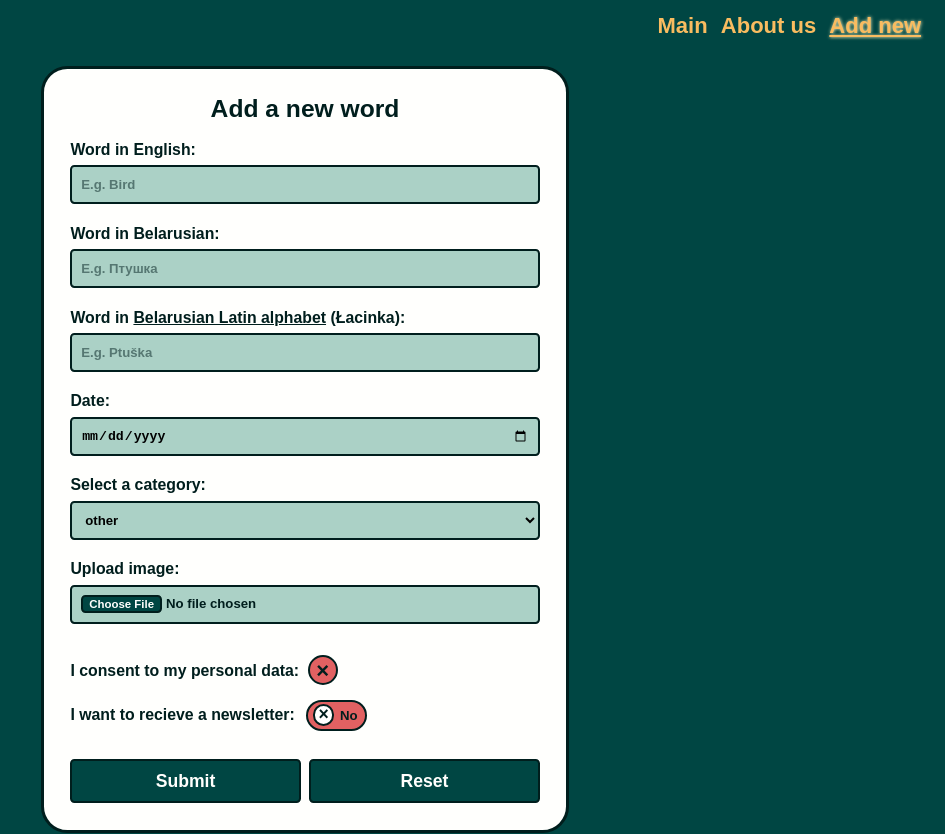
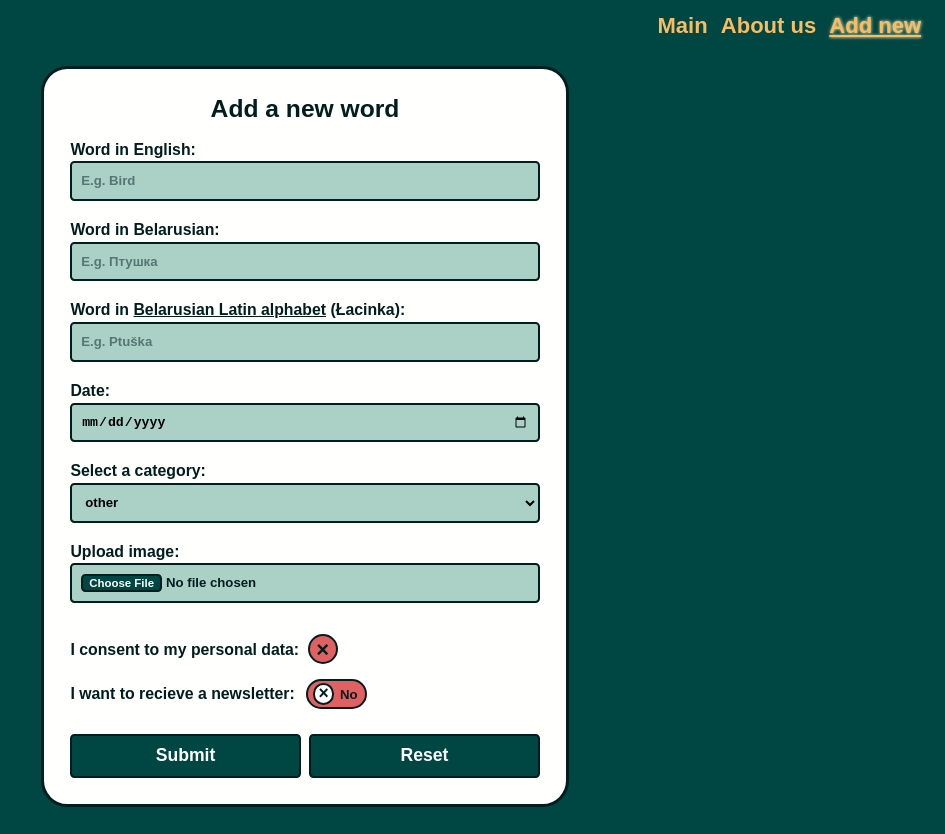
Before and after one commit to kachadi/RSS-react, a React (Vite) app: page /new-word in a window 1280 px wide. Shown: the top 834 px of the page, without its empty margins (335-1280 px from the left). Built offline with nearby package versions, Linux system fonts and the light colour scheme.

Commit message:
feat: addNewWordForm splitted with new FormInput component

```diff
--- a/src/components/add-new-word/AddNewWordForm.css
+++ b/src/components/add-new-word/AddNewWordForm.css
@@ -37,7 +37,7 @@
 .input,
 .form_controls select {
   box-sizing: border-box;
-  margin-top: 0.7rem;
+  margin-top: 0.3rem;
   margin-bottom: 0.3rem;
   padding: 1rem;
   height: 4.5rem;
@@ -51,7 +51,6 @@
 
 .form_controls select {
   margin-bottom: 2.3rem;
-
 }
 
 .form_controls input:hover,
@@ -65,7 +64,7 @@
 }
 
 .form_controls select,
-.upload-input {
+#upload-image {
   cursor: pointer;
 }
 
@@ -84,7 +83,7 @@
   background-color: #f9bc60;
 }
 
-.upload-input::file-selector-button {
+#upload-image::file-selector-button {
   box-sizing: border-box;
   background-color: #004643;
   border: #001e1d 0.3rem solid;
@@ -97,7 +96,7 @@
   cursor: pointer;
 }
 
-.upload-input::file-selector-button:hover {
+#upload-image::file-selector-button:hover {
   background-color: #e16162;
   color: #001e1d;
 }
@@ -152,16 +151,15 @@
   transition: 0.3s;
 }
 
-.checkbox-container input:checked  ~ .checkmark:after {
+.checkbox-container input:checked ~ .checkmark:after {
   content: '\2714';
   top: -0.15rem;
   font-size: 2.2rem;
   color: #fffffd;
 }
 
-
 .form_actions {
-  margin-top: 3rem;
+  margin-top: 2.5rem;
   display: flex;
   align-items: center;
   justify-content: center;
@@ -194,7 +192,6 @@
 }
 
 .switch-container {
-  /* margin-top: 0.5rem; */
   width: fit-content;
   height: 4rem;
   display: flex;
@@ -222,7 +219,6 @@
 .btn-switch__label {
   cursor: pointer;
 }
-
 
 .btn-switch__txt {
   position: relative;
@@ -303,9 +299,7 @@
 }
 
 .error {
-
   background-color: rgba(225, 97, 98, 0.85);
-
 }
 
 .error-msg {
--- a/src/components/add-new-word/AddNewWordForm.tsx
+++ b/src/components/add-new-word/AddNewWordForm.tsx
@@ -3,6 +3,7 @@ import CATEGORIES from '../../constants/categories';
 import FORM_ERROR_MESSAGES from '../../constants/errorMsgs';
 import { IItem } from '../../models/item.model';
 import './AddNewWordForm.css';
+import FormInput from './FormInput';
 
 const falsyFormErrors = {
   enWord: false,
@@ -28,7 +29,6 @@ interface Errors {
 
 interface AddNewWordFormState {
   formErrors: Errors;
-  // submitDisabled: boolean;
 }
 
 class AddNewWordForm extends Component<AddNewWordFormProps, AddNewWordFormState> {
@@ -54,7 +54,6 @@ class AddNewWordForm extends Component<AddNewWordFormProps, AddNewWordFormState>
       formErrors: {
         ...falsyFormErrors,
       },
-      // submitDisabled: true,
     };
   }
 
@@ -135,7 +134,6 @@ class AddNewWordForm extends Component<AddNewWordFormProps, AddNewWordFormState>
       this.props.onAddNewWord(newItem);
 
       event.target.reset();
-      // this.setState({ submitDisabled: true });
     }
   };
 
@@ -154,66 +152,46 @@ class AddNewWordForm extends Component<AddNewWordFormProps, AddNewWordFormState>
         <h1>Add a new word</h1>
         <form className='form' onSubmit={this.submitHandler} onReset={this.resetHandler}>
           <div className='form_controls'>
-            <label htmlFor='en_word'>Word in English:</label>
-            <input
+            <FormInput
               id='en_word'
               type='text'
+              label='Word in English:'
               autoComplete='off'
               placeholder='E.g. Bird'
               ref={this.enWordInputRef}
-              className={this.state.formErrors.enWord ? 'input error' : 'input'}
+              error={!!this.state.formErrors.enWord}
+              errorMessage={this.state.formErrors.enWord}
             />
-            <div className={this.state.formErrors.enWord ? 'error-msg' : 'error-msg unvisible'}>
-              {this.state.formErrors.enWord}
-            </div>
 
-            <label htmlFor='be_word'>Word in Belarusian:</label>
-            <input
+            <FormInput
               id='be_word'
               type='text'
+              label='Word in Belarusian:'
               autoComplete='off'
               placeholder='E.g. Птушка'
-              className={this.state.formErrors.beWord ? 'input error' : 'input'}
               ref={this.beWordInputRef}
+              error={!!this.state.formErrors.beWord}
+              errorMessage={this.state.formErrors.beWord}
             />
-            <div className={this.state.formErrors.beWord ? 'error-msg' : 'error-msg unvisible'}>
-              {this.state.formErrors.beWord}
-            </div>
 
-            <label htmlFor='ltn_word'>
-              Word in{' '}
-              <a
-                href='https://en.wikipedia.org/wiki/Belarusian_Latin_alphabet'
-                target='_blank'
-                rel='noopener noreferrer'
-                title='see about'
-              >
-                Belarusian Latin alphabet
-              </a>{' '}
-              (Łacinka):
-            </label>
-            <input
+            <FormInput
               id='ltn_word'
               type='text'
               autoComplete='off'
               placeholder='E.g. Ptuška'
-              className={this.state.formErrors.ltnWord ? 'input error' : 'input'}
               ref={this.ltnWordInputRef}
+              error={!!this.state.formErrors.ltnWord}
+              errorMessage={this.state.formErrors.ltnWord}
             />
-            <div className={this.state.formErrors.ltnWord ? 'error-msg' : 'error-msg unvisible'}>
-              {this.state.formErrors.ltnWord}
-            </div>
 
-            <label htmlFor='date'>Date:</label>
-            <input
+            <FormInput
               id='date'
               type='date'
-              className={this.state.formErrors.date ? 'input error' : 'input'}
+              label='Date:'
               ref={this.dateInputRef}
+              error={!!this.state.formErrors.date}
+              errorMessage={this.state.formErrors.date}
             />
-            <div className={this.state.formErrors.date ? 'error-msg' : 'error-msg unvisible'}>
-              {this.state.formErrors.date}
-            </div>
 
             <label htmlFor='category'>Select a category:</label>
             <select id='category' ref={this.categorySelectRef}>
@@ -224,18 +202,14 @@ class AddNewWordForm extends Component<AddNewWordFormProps, AddNewWordFormState>
               ))}
             </select>
 
-            <label htmlFor='upload-image'>Upload image:</label>
-            <input
+            <FormInput
+              id='upload-image'
               type='file'
-              id='upload-image'
-              className={
-                this.state.formErrors.image ? 'input upload-input error' : 'input upload-input'
-              }
+              label='Upload image:'
               ref={this.uploadImageRef}
+              error={!!this.state.formErrors.image}
+              errorMessage={this.state.formErrors.image}
             />
-            <div className={this.state.formErrors.image ? 'error-msg' : 'error-msg unvisible'}>
-              {this.state.formErrors.image}
-            </div>
 
             <label className='checkbox-container'>
               I consent to my personal data:
@@ -274,12 +248,7 @@ class AddNewWordForm extends Component<AddNewWordFormProps, AddNewWordFormState>
           </div>
 
           <div className='form_actions'>
-            <input
-              type='submit'
-              value='Submit'
-              className='form_btns'
-              // disabled={this.state.submitDisabled}
-            />
+            <input type='submit' value='Submit' className='form_btns' />
             <input type='reset' value='Reset' className='form_btns' />
           </div>
         </form>
--- /dev/null
+++ b/src/components/add-new-word/FormInput.tsx
@@ -0,0 +1,59 @@
+import { forwardRef, Fragment, LegacyRef, PureComponent } from 'react';
+
+interface FormInputProps {
+  label?: string;
+  id: string;
+  type: string;
+  errorMessage: string | boolean;
+  error: boolean;
+  autoComplete?: string;
+  placeholder?: string;
+  // ref: LegacyRef<HTMLInputElement>;
+  innerRef?: LegacyRef<HTMLInputElement>;
+}
+
+class FormInput extends PureComponent<FormInputProps> {
+  render() {
+    const { label, id, type, errorMessage, error, innerRef, ...inputProps } = this.props;
+
+    let labelTag;
+
+    if (id === 'ltn_word') {
+      labelTag = (
+        <label htmlFor={id}>
+          {' '}
+          Word in{' '}
+          <a
+            href='https://en.wikipedia.org/wiki/Belarusian_Latin_alphabet'
+            target='_blank'
+            rel='noopener noreferrer'
+            title='see about'
+          >
+            Belarusian Latin alphabet
+          </a>{' '}
+          (Łacinka):
+        </label>
+      );
+    } else {
+      labelTag = <label htmlFor={id}>{label}</label>;
+    }
+
+    return (
+      <>
+        {labelTag}
+        <input
+          ref={innerRef}
+          id={id}
+          type={type}
+          {...inputProps}
+          className={error ? 'input error' : 'input'}
+        />
+        <div className={error ? 'error-msg' : 'error-msg unvisible'}>{errorMessage}</div>
+      </>
+    );
+  }
+}
+
+export default forwardRef<HTMLInputElement, FormInputProps>((props, ref) => (
+  <FormInput innerRef={ref} {...props} />
+));
--- a/src/components/header/NavItem.tsx
+++ b/src/components/header/NavItem.tsx
@@ -14,9 +14,7 @@ class NavItem extends PureComponent<NavItemProps> {
       <li>
         <NavLink
           to={path}
-          className={({ isActive }) =>
-            isActive ? 'nav-link_active' : 'nav-link'
-          }
+          className={({ isActive }) => (isActive ? 'nav-link_active' : 'nav-link')}
         >
           {title}
         </NavLink>
```
Also changed, not shown: src/constants/formInputs.ts (deleted, +0 -29 lines), .eslintrc.json.
